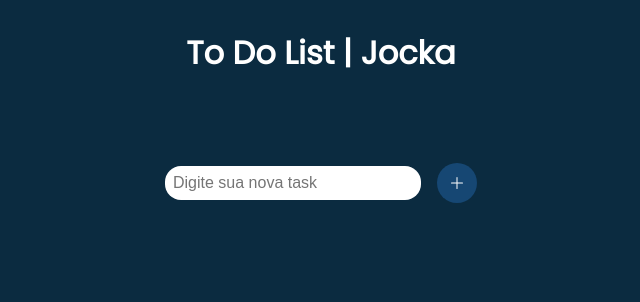
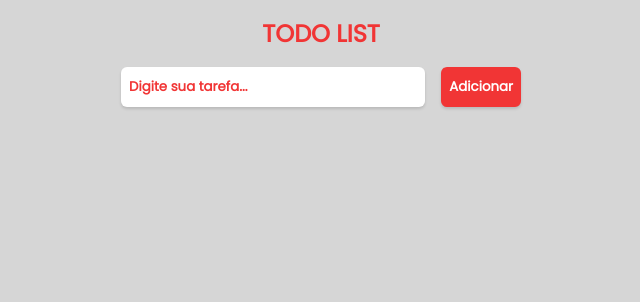
Before and after one commit to jockaplay/To-Do-List, a plain HTML site: page assets/index.html in a window 1280 px wide. Shown: the whole page, without its empty margins (319-959 px from the left). Drawn offline with Linux system fonts and the light colour scheme.

Commit message:
Atualização visual

```diff
--- a/assets/fonts.css
+++ /dev/null
@@ -1 +0,0 @@
-@import url(Poppins/poppins.css);
--- a/assets/index.html
+++ b/assets/index.html
@@ -6,21 +6,17 @@
     <meta name="viewport" content="width=device-width, initial-scale=1.0">
     <title>To Do Lista | Jocka</title>
     <link rel="stylesheet" href="style.css">
-    <link rel="stylesheet" href="fonts.css">
 </head>
 <body>
-    <h1>To Do List | Jocka</h1>
     <div class="content">
-        <div class="content--add-item">
-            <input type="text" name="" id="input-new-text" placeholder="Digite sua nova task">
-            <button id="button-new-text" onclick="newTask()" >
-                <svg xmlns="http://www.w3.org/2000/svg" width="16" height="16" fill="currentColor" class="bi bi-plus" viewBox="0 0 16 16">
-                    <path fill-rule="evenodd" d="M8 2a.5.5 0 0 1 .5.5v5h5a.5.5 0 0 1 0 1h-5v5a.5.5 0 0 1-1 0v-5h-5a.5.5 0 0 1 0-1h5v-5A.5.5 0 0 1 8 2Z"/>
-                </svg>
-            </button>
+        <p>TODO LIST</p>
+        <div class="inputfield">
+            <input id="input-new-text" placeholder="Digite sua tarefa..." type="text">
+            <button onclick="newTask()">Adicionar</button>
         </div>
-        <div class="content--body">
-            <ul id="to-do-list"></ul>
+        <div class="tasks">
+            <ul id="to-do-list">
+            </ul>
         </div>
     </div>
 </body>
--- a/assets/script.js
+++ b/assets/script.js
@@ -9,7 +9,7 @@ const newTask = () => {
     } else {
         let values = JSON.parse(localStorage.getItem(localStorageKey) || '[]');
         values.push({
-            name: (input.value).toLowerCase()
+            name: [(input.value).toLowerCase(), false]
         })
         localStorage.setItem(localStorageKey, JSON.stringify(values))
         showValues()
@@ -20,18 +20,24 @@ const newTask = () => {
 const validateNewText = () => {
     let values = JSON.parse(localStorage.getItem(localStorageKey) || '[]')
     let inputValue = document.getElementById('input-new-text').value
+    console.log(inputValue)
     let existe = values.find(x => x.name == (inputValue).toLowerCase())
     return !existe ? false : true
 }
 
+
+{/* <button><img src="src/img/task.svg" alt="Edit"></button> << próxima atualização >> */}
 const showValues = () => {
     let values = JSON.parse(localStorage.getItem(localStorageKey) || '[]')
     let list = document.getElementById('to-do-list')
     list.innerHTML = ''
     for(let i = 0; i < values.length; i++){
-        list.innerHTML += `<li>${values[i]['name']}<button id='btn-ok' onclick='removeItem("${values[i]["name"]}")'><svg xmlns="http://www.w3.org/2000/svg" width="16" height="16" fill="currentColor" class="bi bi-check-lg" viewBox="0 0 16 16">
-        <path d="M12.736 3.97a.733.733 0 0 1 1.047 0c.286.289.29.756.01 1.05L7.88 12.01a.733.733 0 0 1-1.065.02L3.217 8.384a.757.757 0 0 1 0-1.06.733.733 0 0 1 1.047 0l3.052 3.093 5.4-6.425a.247.247 0 0 1 .02-.022Z"/>
-      </svg></button></li>`
+        list.innerHTML += `<div class="task">
+            <p>${values[i]["name"][0]}</p>
+            <div>
+            <button onclick='removeItem("${values[i]["name"]}")'><img src="src/img/trash.svg" alt="delete"></button>
+            </div>
+        </div>`
     }
 }
 
--- a/assets/style.css
+++ b/assets/style.css
@@ -1,101 +1,111 @@
+@import url(Poppins/poppins.css);
+
 :root{
-    --color-dark1: #0B2B40;
-    --color-dark2: #164773;
-    --color-light1: #1E5959;
-    --color-light2: #3B8C6E;
-    --color-white: #ffffff;
-    --color-green: #89D99D;
-    --color-red: #A52502;
+    --primaryColor: #F13535;
+    --secundaryColor: #FFFFFF;
+    --background: #D6D6D6;
+    --foregound: #000000;
+}
+
+*{
+    margin: 0;
+    padding: 0;
+    box-sizing: border-box;
 }
 
 body {
     font-family: 'poppins';
-    background-color: var(--color-dark1);
+    font-weight: 900;
+    background-color: var(--background);
     color: var(--color-white);
     display: flex;
     flex-direction: column;
     align-items: center;
-    gap: 4rem;
 }
 
 .content {
     display: flex;
     flex-direction: column;
-    gap: 4rem;
     justify-content: center;
 }
 
-.content--add-item {
+.content p{
+    text-align: center;
+    font-size: x-large;
+    color: var(--primaryColor);
+    padding: 1rem;
+}
+
+.inputfield {
+    display: flex;
+    height: 2.5rem;
+    width: 400px;
+    gap: 1rem;
+    margin-bottom: 1.5rem;
+}
+
+.inputfield input{
+    display: flex;
+    width: 100%;
+    padding: .5rem;
+    font-family: 'poppins';
+    font-weight: 600;
+    border: none;
+    outline: none;
+    border-radius: 6px;
+    box-shadow: 0px 2px 3px 0px #00000022;
+}
+
+.inputfield input::placeholder{
+    color: var(--primaryColor);
+}
+
+.inputfield button{
+    background-color: var(--primaryColor);
+    color: var(--secundaryColor);
+    font-family: 'poppins';
+    font-weight: 600;
+    padding: .5rem;
+    border: none;
+    outline: none;
+    border-radius: 6px;
+    box-shadow: 0px 2px 3px 0px #00000022;
+    cursor: pointer;
+}
+
+.task {
+    height: 2.5rem;
+    border-radius: 6px;
     display: flex;
     align-items: center;
-    gap: 1rem;
-    flex-wrap: wrap;
-    justify-content: center;
+    justify-content: space-between;
+    padding: 0 0 0 10px;
+    background-color: var(--secundaryColor);
+    margin-bottom: 10px;
 }
 
-#input-new-text, #button-new-text {
-    border: none;
-    font-size: 1rem;
-    outline: none;
-    padding: .5rem;
+.task p {
+    display: flex;
+    padding: 0;
+    flex-direction: row;
+    font-size: 14px;
+    color: var(--foregound);
 }
 
-#input-new-text {
-    width: 15rem;
-    border-radius: 1rem;
+.task img {
+    display: flex;
+    height: 1rem;
+    align-items: center;
 }
 
-#button-new-text {
+.task div {
     display: flex;
-    background-color: var(--color-dark2);
     align-items: center;
-    justify-content: center;
-    color: var(--color-white);
-    border-radius: 50%;
-    width: 2.5rem;
-    height: 2.5rem;
-    cursor: pointer;
-    transition: .3s;
 }
 
-#button-new-text:hover {
-    background-color: #1E5959;
+.task button {
+    padding: 10px;
+    border: none;
+    background-color: transparent;
+    cursor: pointer;
 }
-
-#to-do-list {
-    display: flex;
-    flex-direction: column;
-    padding: 0;
-}
-
-#to-do-list li:hover {
-    background-color: #164773;
-    border-radius: 5px;
-}
-
-#to-do-list li {
-    display: flex;
-    list-style-type: none;
-    font-size: 1.2rem;
-    text-transform: capitalize;
-    padding: 1rem;
-    justify-content: space-between;
-}
-
-#to-do-list li button {
-    border: none;
-    border-radius: 50%;
-    height: 30px;
-    width: 30px;
-    cursor: pointer;
-    background-color: var(--color-green);
-    color: var(--color-dark1);
-    justify-content: center;
-    align-items: center;
-    display: flex;
-    transition: .1s;
-}
-
-#to-do-list li button:hover {
-    transform: scale(1.1);
-}
```
Also changed, not shown: assets/src/img/screenshot.png (added), assets/src/img/task.svg (added), assets/src/img/trash.svg (added), 1 other file.
